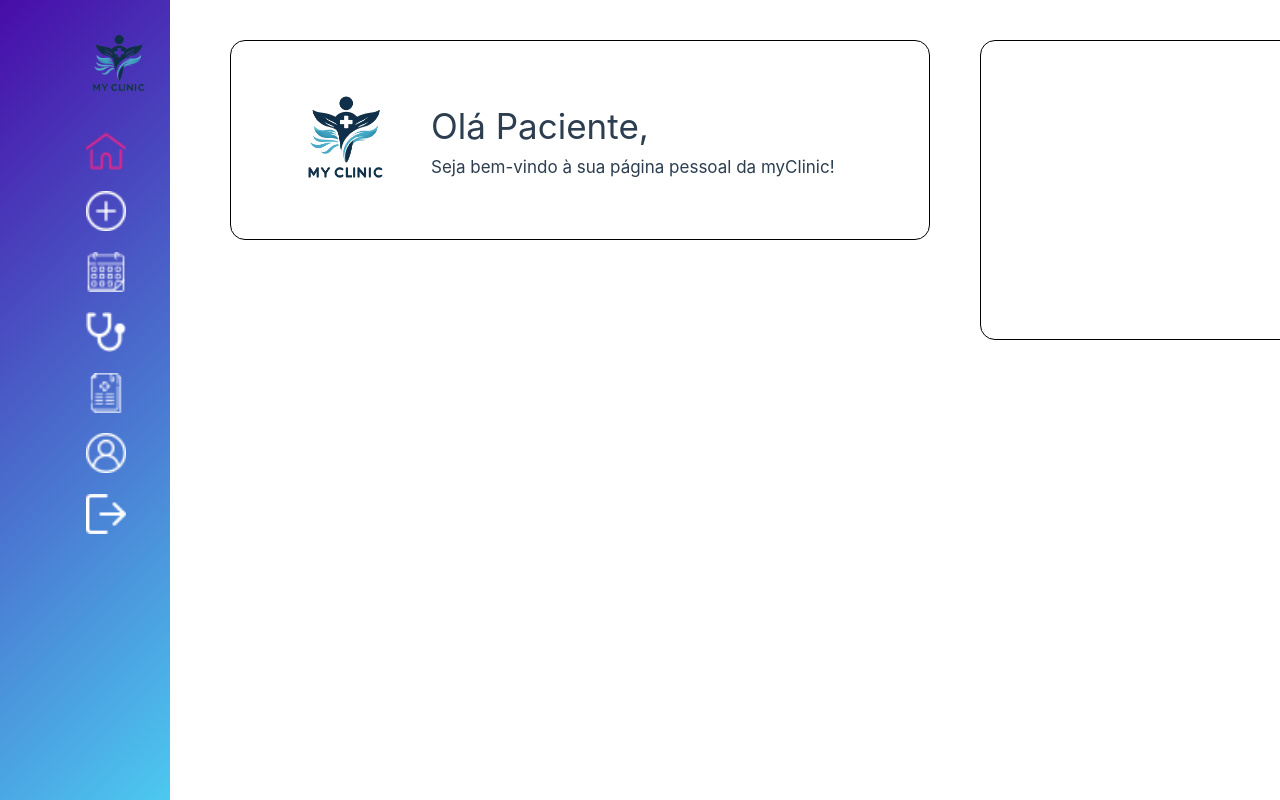
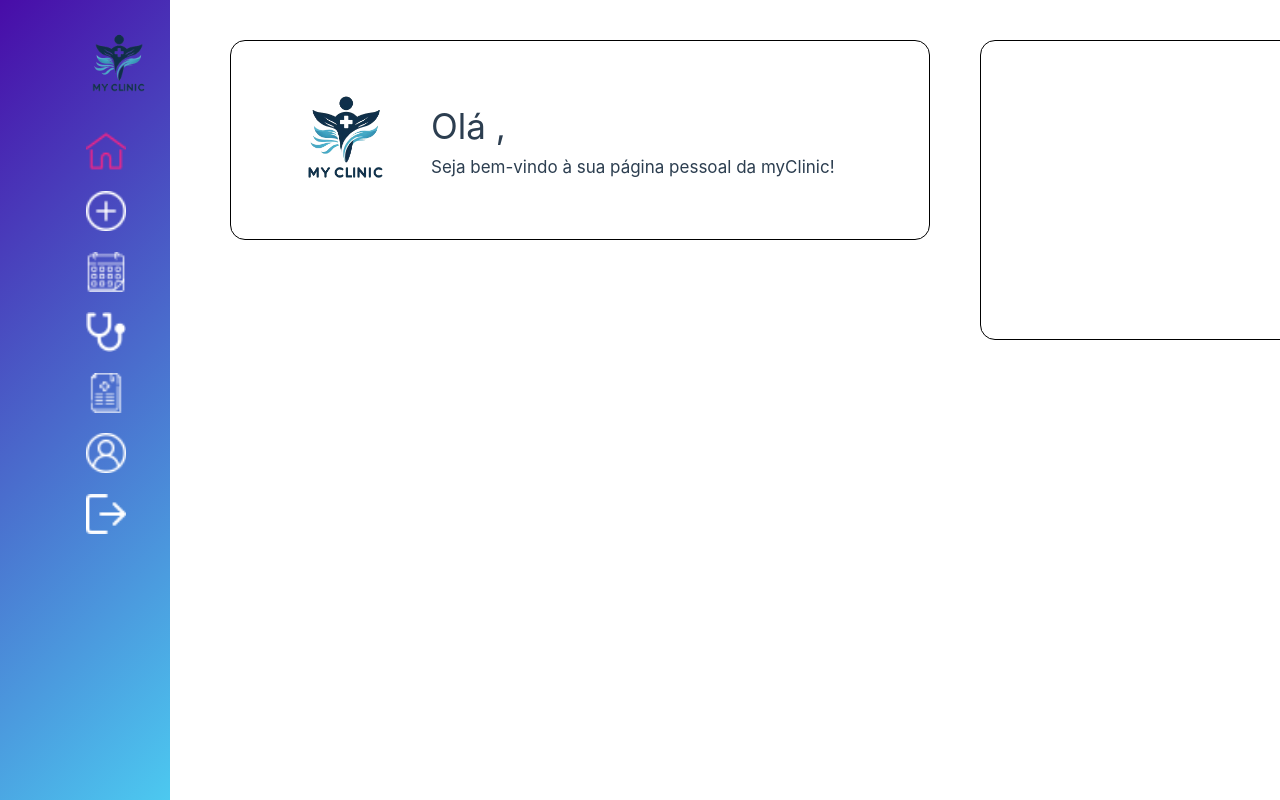
Before and after one commit to ruiiramos/myClinic-FrontEnd, a Vue app: page /home in a window 1280 px wide. Shown: the top 800 px of the page. Built offline with nearby package versions, Linux system fonts and the light colour scheme.

Commit message:
Minor changes

```diff
--- a/src/components/sidebar.vue
+++ b/src/components/sidebar.vue
@@ -21,7 +21,7 @@
         <router-link to="/user">
           <img :src="$route.name === 'user' ? '../src/img/icons-sidebar/user-rose.webp' : '../src/img/icons-sidebar/user.webp'" alt="Perfil" class="sidebar-icon">
         </router-link>
-        <router-link to="/login">
+        <router-link to="/">
           <img src="../img/icons-sidebar/logout.webp" alt="Terminar Sessão" class="sidebar-icon">
         </router-link>
       </ul>
--- a/src/views/HomePageView.vue
+++ b/src/views/HomePageView.vue
@@ -7,7 +7,7 @@
             <div class="retangulo-bem-vindo">
                 <img src="../img/myclinic.webp" alt="logo">
                 <div class="text-container">
-                    <h2>Olá Paciente,</h2>
+                    <h2>Olá {{ user }},</h2>
                     <p>Seja bem-vindo à sua página pessoal da myClinic!</p>
                 </div>
             </div>
@@ -21,14 +21,16 @@
 
 <script>
    import Sidebar from "../components/sidebar.vue";
+   import { useUserStore } from '@/stores/user';
 
-export default {
-  components: {
-    Sidebar,
-  },
+    export default {
+        components: {
+            Sidebar,
+        },
         data() {
             return {
-                selectedEspecialidade: ''
+                userStore: useUserStore(),
+                user: sessionStorage.getItem('user')
             }
         }
     }
```
